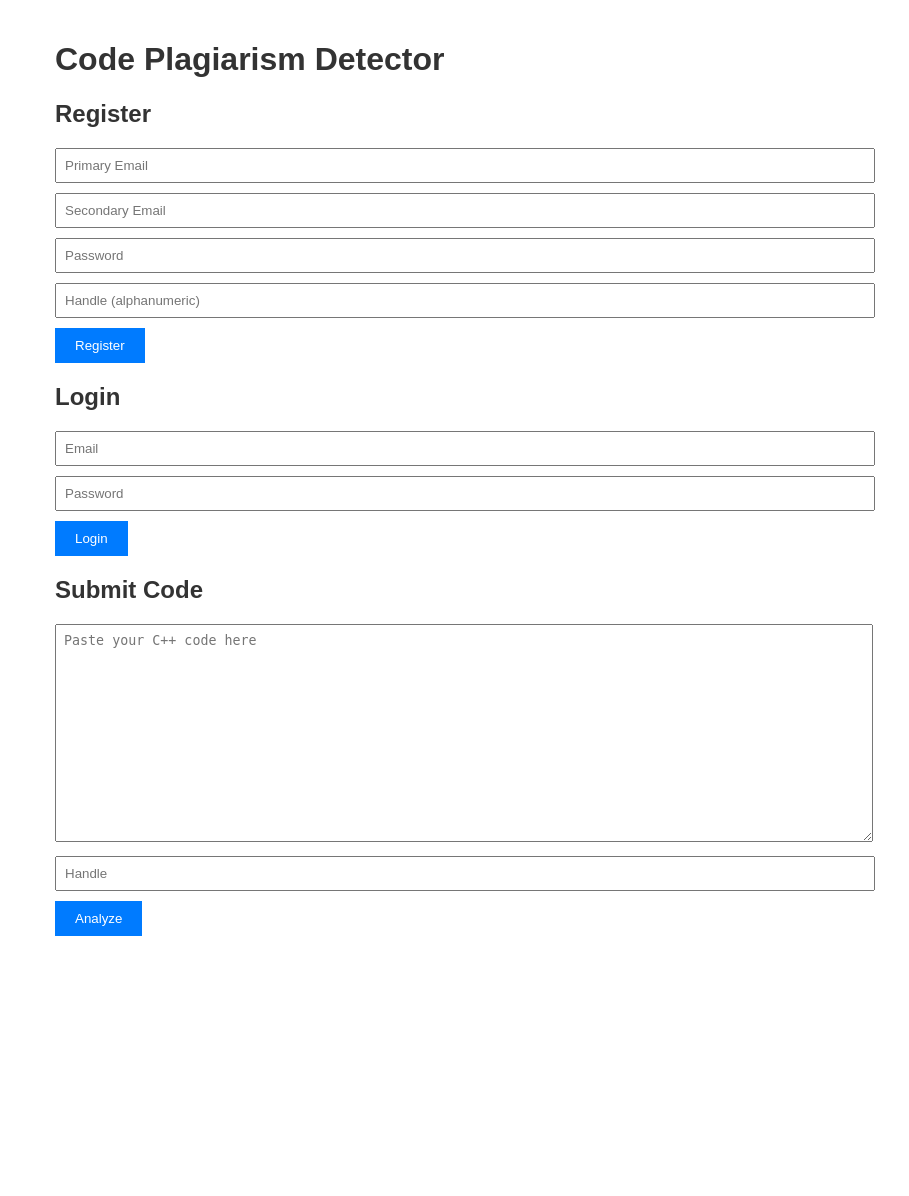
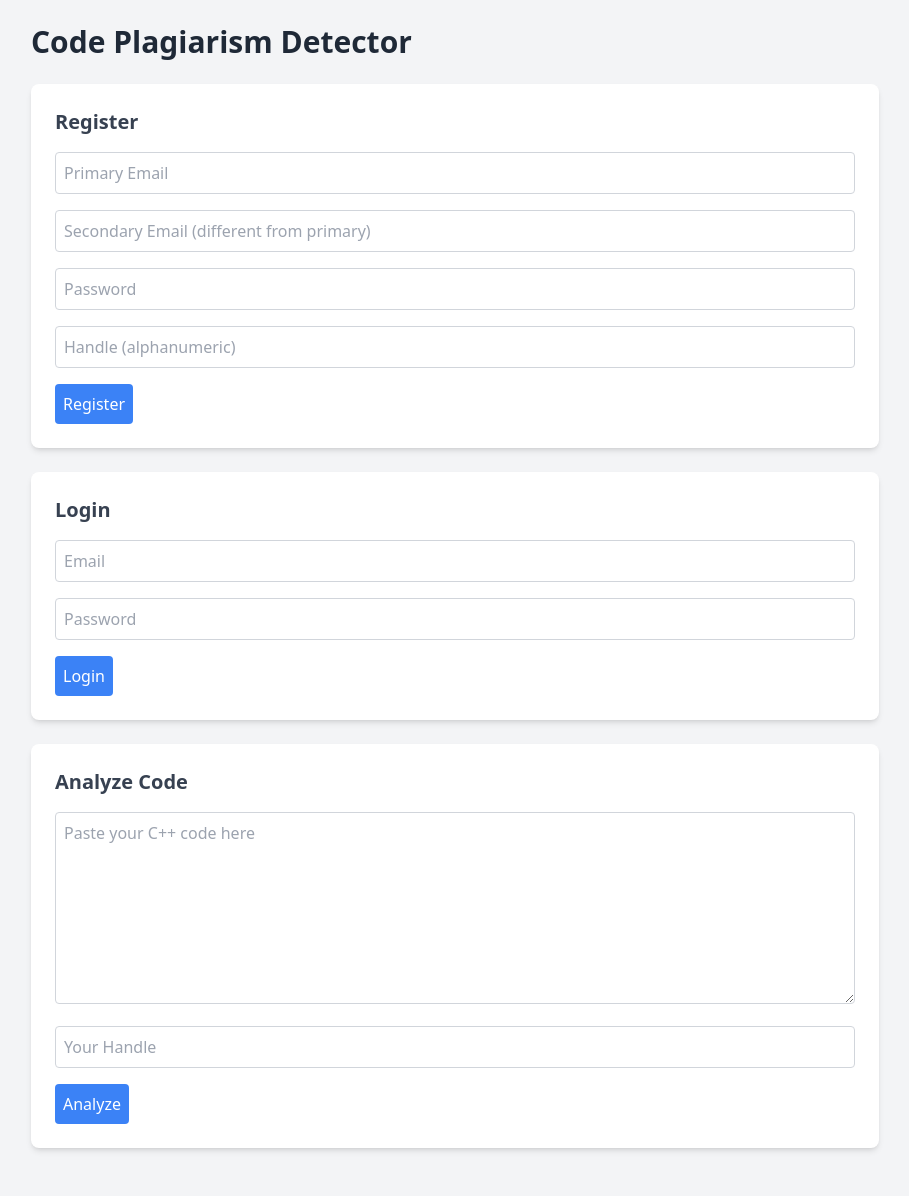
Before and after one commit to swastikpandey09/plagiarism-checker, a FastAPI app: page / in a window 1280 px wide. Shown: the whole page, without its empty margins (185-1094 px from the left). Before the commit the page ends 936 px from the top, so only its background shows below. Run offline with FastAPI, Linux system fonts and the light colour scheme; parts of the project's set-up code (start-up, migrations or seed data) failed here and were passed over; some libraries are stand-ins or nearby versions.

Commit message:
Update index.html

```diff
--- a/templates/index.html
+++ b/templates/index.html
@@ -4,56 +4,62 @@
     <meta charset="UTF-8">
     <meta name="viewport" content="width=device-width, initial-scale=1.0">
     <title>Code Plagiarism Detector</title>
-    <style>
-        body { font-family: Arial, sans-serif; max-width: 800px; margin: 0 auto; padding: 20px; }
-        h1, h2 { color: #333; }
-        .form-container { margin-bottom: 20px; }
-        textarea, input { width: 100%; margin-bottom: 10px; padding: 8px; }
-        textarea { height: 200px; }
-        button { padding: 10px 20px; background: #007bff; color: white; border: none; cursor: pointer; }
-        button:hover { background: #0056b3; }
-        .error { color: red; }
-        .success { color: green; }
-        pre { background: #f4f4f4; padding: 10px; border-radius: 5px; }
-    </style>
+    <script src="https://cdn.tailwindcss.com"></script>
 </head>
-<body>
-    <h1>Code Plagiarism Detector</h1>
+<body class="bg-gray-100 font-sans">
+    <div class="max-w-4xl mx-auto p-6">
+        <h1 class="text-3xl font-bold text-gray-800 mb-6">Code Plagiarism Detector</h1>
+
         {% if error %}
-        <p class="error">{{ error }}</p>
+            <p class="text-red-500 mb-4">{{ error }}</p>
         {% endif %}
         {% if message %}
-        <p class="success">{{ message }}</p>
+            <p class="text-green-500 mb-4">{{ message }}</p>
         {% endif %}
-    <div class="form-container">
-        <h2>Register</h2>
-        <form action="/register" method="post">
-            <input type="email" name="email1" placeholder="Primary Email" required>
-            <input type="email" name="email2" placeholder="Secondary Email" required>
-            <input type="password" name="password" placeholder="Password" required>
-            <input type="text" name="handle" placeholder="Handle (alphanumeric)" required>
-            <button type="submit">Register</button>
+
+        <div class="bg-white p-6 rounded-lg shadow-md mb-6">
+            <h2 class="text-xl font-semibold text-gray-700 mb-4">Register</h2>
+            <form action="/register" method="post" class="space-y-4">
+                <input type="email" name="email1" placeholder="Primary Email" required
+                       class="w-full p-2 border border-gray-300 rounded">
+                <input type="email" name="email2" placeholder="Secondary Email (different from primary)" required
+                       class="w-full p-2 border border-gray-300 rounded">
+                <input type="password" name="password" placeholder="Password" required
+                       class="w-full p-2 border border-gray-300 rounded">
+                <input type="text" name="handle" placeholder="Handle (alphanumeric)" required
+                       class="w-full p-2 border border-gray-300 rounded">
+                <button type="submit" class="bg-blue-500 text-white p-2 rounded hover:bg-blue-600">Register</button>
             </form>
         </div>
-    <div class="form-container">
-        <h2>Login</h2>
-        <form action="/token" method="post">
-            <input type="email" name="username" placeholder="Email" required>
-            <input type="password" name="password" placeholder="Password" required>
-            <button type="submit">Login</button>
+
+        <div class="bg-white p-6 rounded-lg shadow-md mb-6">
+            <h2 class="text-xl font-semibold text-gray-700 mb-4">Login</h2>
+            <form action="/token" method="post" class="space-y-4">
+                <input type="email" name="username" placeholder="Email" required
+                       class="w-full p-2 border border-gray-300 rounded">
+                <input type="password" name="password" placeholder="Password" required
+                       class="w-full p-2 border border-gray-300 rounded">
+                <button type="submit" class="bg-blue-500 text-white p-2 rounded hover:bg-blue-600">Login</button>
             </form>
         </div>
-    <div class="form-container">
-        <h2>Submit Code</h2>
-        <form action="/analyze" method="post">
-            <textarea name="code" placeholder="Paste your C++ code here" required></textarea>
-            <input type="text" name="handle" placeholder="Handle" required>
-            <button type="submit">Analyze</button>
+
+        <div class="bg-white p-6 rounded-lg shadow-md mb-6">
+            <h2 class="text-xl font-semibold text-gray-700 mb-4">Analyze Code</h2>
+            <form action="/analyze" method="post" class="space-y-4">
+                <textarea name="code" placeholder="Paste your C++ code here" required
+                          class="w-full p-2 border border-gray-300 rounded h-48"></textarea>
+                <input type="text" name="handle" placeholder="Your Handle" required
+                       class="w-full p-2 border border-gray-300 rounded">
+                <button type="submit" class="bg-blue-500 text-white p-2 rounded hover:bg-blue-600">Analyze</button>
             </form>
         </div>
+
         {% if result %}
-        <h2>Analysis Result for {{ result.handle }}</h2>
-        <pre>{{ result.report }}</pre>
+            <div class="bg-white p-6 rounded-lg shadow-md">
+                <h2 class="text-xl font-semibold text-gray-700 mb-4">Analysis Result for {{ result.handle }}</h2>
+                <pre class="bg-gray-50 p-4 rounded text-sm whitespace-pre-wrap">{{ result.report }}</pre>
+            </div>
         {% endif %}
+    </div>
 </body>
 </html>
```
Lines whose indentation alone changed are shown as unchanged.
